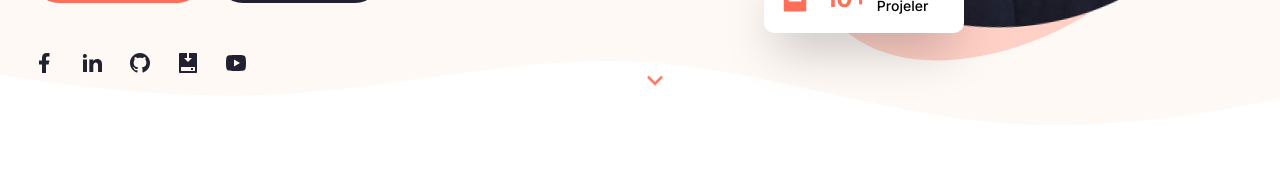
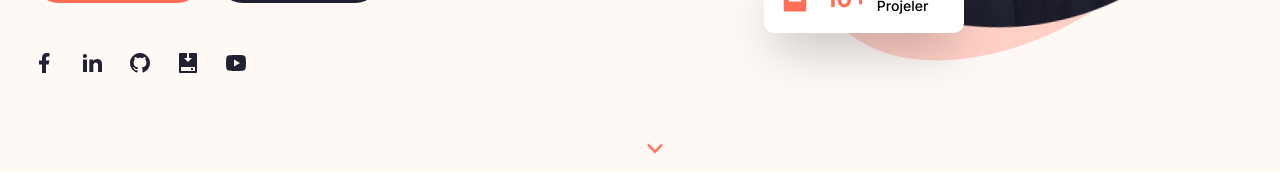
Before and after one commit to yunusmertofficial/my-portfolio, a Next.js app: page / in a window 1280 px wide. Shown: the part 649-842 px from the top of the page. Built offline with nearby package versions, Linux system fonts and the light colour scheme.

Commit message:
hero update

```diff
--- a/src/components/Hero/Hero.tsx
+++ b/src/components/Hero/Hero.tsx
@@ -14,7 +14,7 @@ import Badge from "../Badge";
 
 const Hero = () => {
   return (
-    <section className="py-12 xl:pb-24 h-[84vh] xl:pt-28 bg-hero bg-no-repeat bg-bottom dark:bg-none">
+    <section className="py-12 xl:pb-24 xl:pt-28 bg-[#fef9f5] dark:bg-transparent relative">
       <div className="container mx-auto">
         <div className="flex justify-between gap-x-8">
           <div className="flex max-w-[600px] flex-col justify-center mx-auto xl:mx-0 text-center xl:text-left">
@@ -74,9 +74,9 @@ const Hero = () => {
             />
           </div>
         </div>
-        <div className="hidden md:flex absolute left-2/4 bottom-44 xl:bottom-12 animate-bounce">
-          <RiArrowDownSLine className="text-3xl text-primary" />
-        </div>
+      </div>
+      <div className="hidden md:flex absolute left-2/4 bottom-0 animate-bounce z-20">
+        <RiArrowDownSLine className="text-3xl text-primary" />
       </div>
     </section>
   );
```
